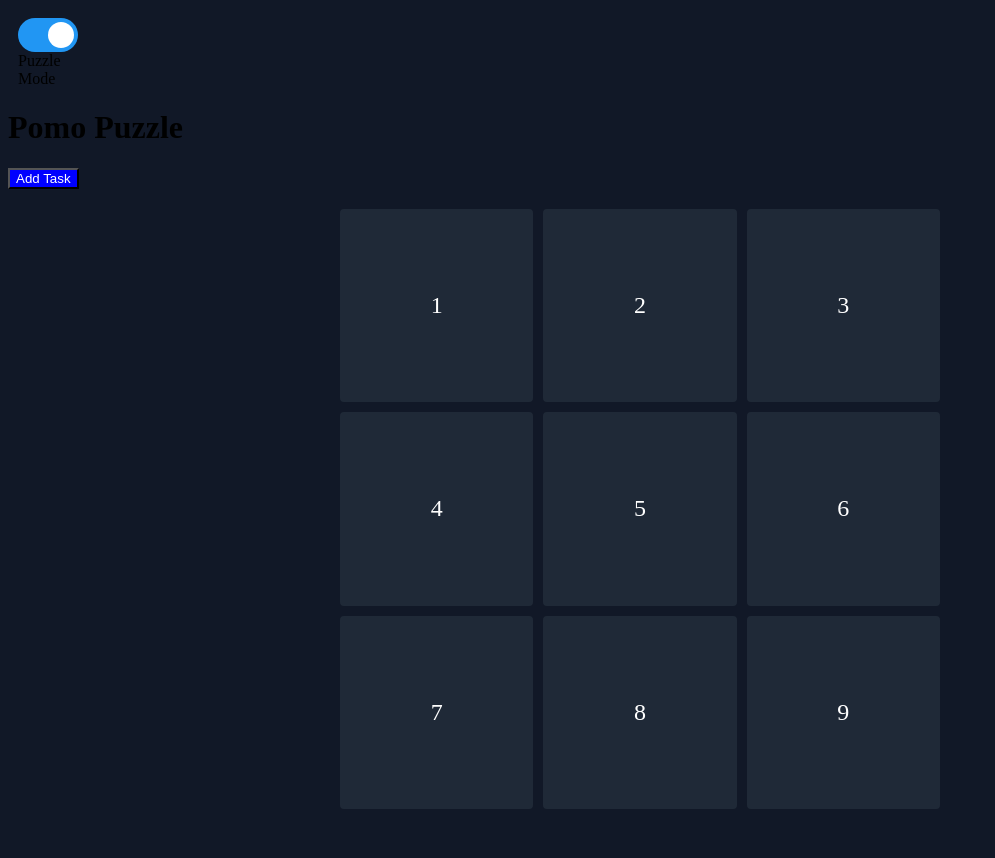
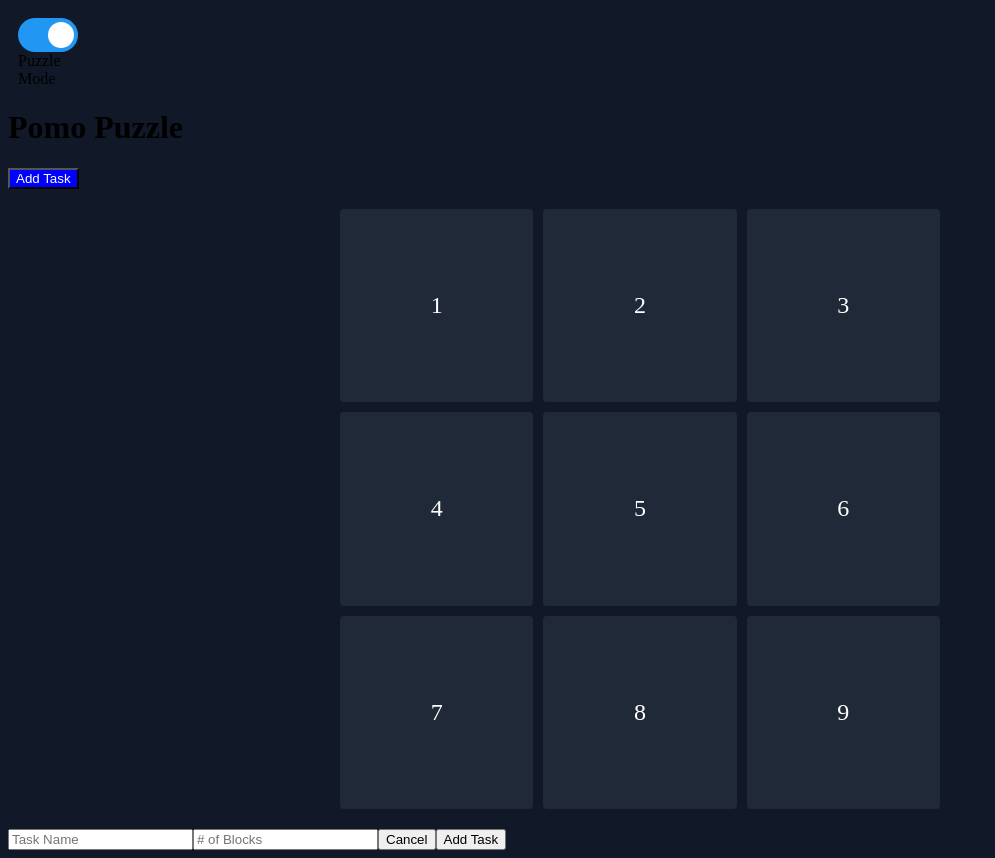
Before and after one commit to lling0212/hackHersHackathonApp, a React (Create React App) app: page / in a window 1280 px wide. Both pictures are taken after a click on the button "Add Task". Shown: the whole page, without its empty margins (0-995 px from the left). Before the commit the page ends 837 px from the top, so only its background shows below. Built offline with nearby package versions, Linux system fonts and the light colour scheme.

Commit message:
repushing addTask

```diff
--- a/src/mainscreen/AddTask.js
+++ b/src/mainscreen/AddTask.js
@@ -1,14 +1,80 @@
 import React from 'react'
+import { useState } from 'react'
 
 const AddTask = () => {
+
+      const [Name,setName] = useState('');
+      const [Blocks,setBlocks] = useState('');
+
+      const handleNameSetting = (event) => {
+        setName(event.target.value);
+  };
+
+      const handleBlocksSetting = (event) => {
+        setBlocks(event.target.value);
+  };
+
+      const handleSubmit = (event) => {
+        event.preventDefault();
+        if (!Name){
+          alert('Woops !You forgot to add your Task!')
+          return
+        }
+        //  need to append the data -- TBD
+
+        // after appending resetting the form fields
+        setName('');
+        setBlocks('');
+
+  };
+
+      const handleCancel = (event) => {
+        setName('');
+        setBlocks('');
+
+
+  };
+
+
   return (
     <div>
+       <label className="add-task-form"></label>
+      <form onSubmit = {handleSubmit}>
+      <input
+        type="text"
+        placeholder="Task Name"
+        value={Name}
+        onChange={handleNameSetting}
+      >
+         </input>
 
+      <input
+              type="number"
+              placeholder="# of Blocks"
+              value={Blocks}
+              onChange={handleBlocksSetting}
+            >
+        </input>
 
+    <button
+      type = "button"
+      onClick = {handleCancel}
+    >
+    Cancel
+    </button>
 
+    <button
+    type = "submit"
+
+    >
+      Add Task
+
+    </button>
+
+  </form>
 
     </div>
-  )
-}
+);
+};
 
 export default AddTask
```
